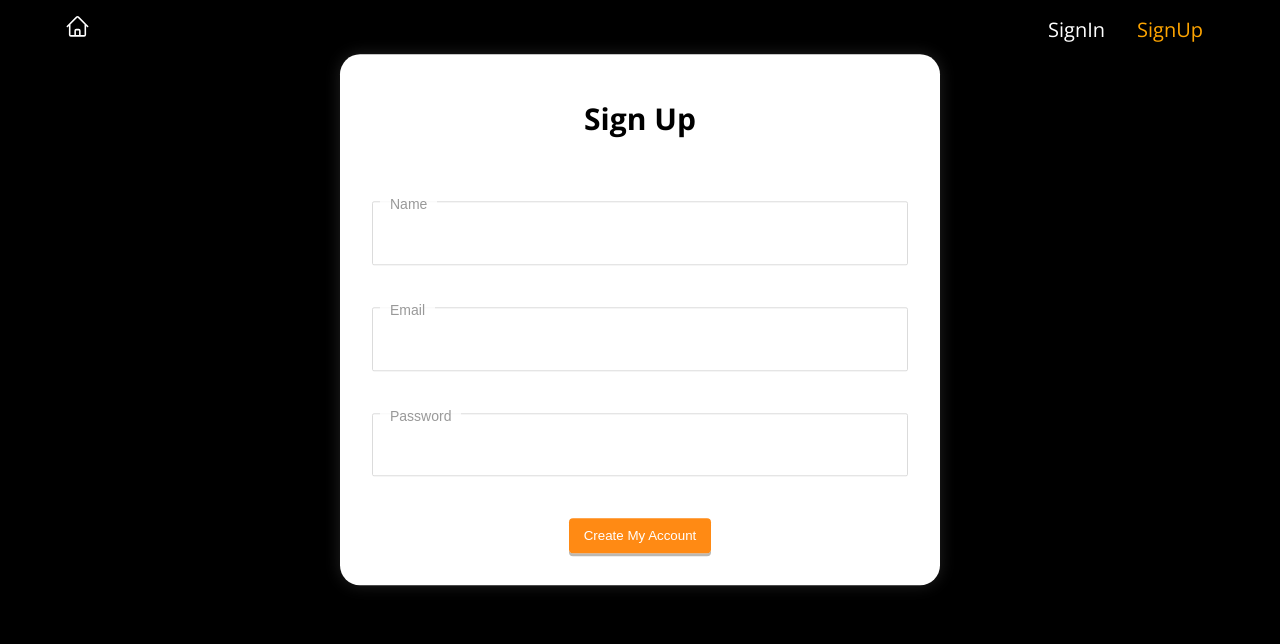
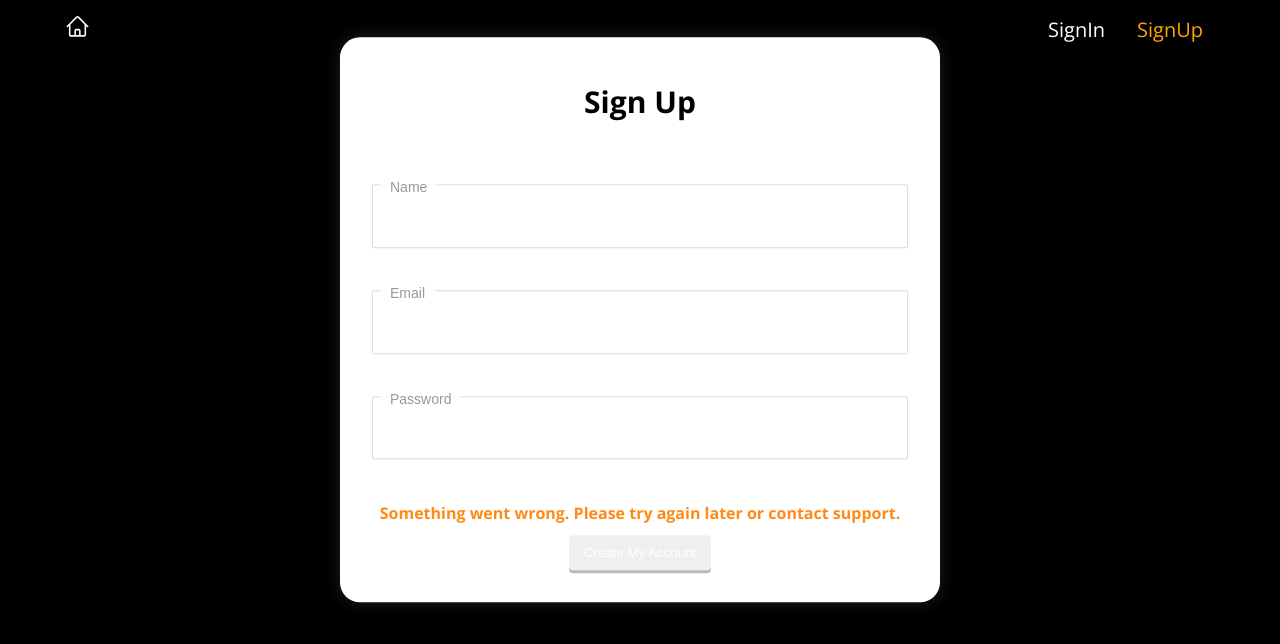
Before and after one commit to JulkaUlka/GCG, a React (Create React App) app: page /register in a window 1280 px wide. Both pictures are taken after typing "Sample", "name@example.com", "Sample123" into the empty fields and a click on the button "Create My Account". Shown: the top 644 px of the page. Built offline with nearby package versions, Linux system fonts and the light colour scheme.

Commit message:
added alert notification

```diff
--- a/src/components/UserForm/UserForm.jsx
+++ b/src/components/UserForm/UserForm.jsx
@@ -1,4 +1,4 @@
-import React, { useRef } from "react";
+import React, { useState,useRef } from "react";
 import PropTypes from "prop-types";
 
 import {
@@ -7,9 +7,11 @@ import {
   Floatlabel,
   Input,
   Button,
+  Alert,
 } from "./UserForm.styled";
 
 function UserForm({ onSubmit, isLoginForm = false }) {
+  const [showAlert, setShowAlert] = useState(false);
   const nameInputRef = useRef();
   const emailInputRef = useRef();
   const passwordInputRef = useRef();
@@ -23,7 +25,7 @@ function UserForm({ onSubmit, isLoginForm = false }) {
       password: passwordInputRef.current.value,
     };
     onSubmit(formData);
-
+    setShowAlert(true);
     event.target.reset();
   };
 
@@ -56,7 +58,13 @@ function UserForm({ onSubmit, isLoginForm = false }) {
           required
         />
       </Paragraph>
-
+      {showAlert && (
+        <Alert>
+          {isLoginForm
+            ? "The account does not exist. Please sign up to create an account."
+            : "Something went wrong. Please try again later or contact support."}
+        </Alert>
+      )}
       <Button type="submit">
         {isLoginForm ? "Sign In" : "Create My Account"}
       </Button>
--- a/src/components/UserForm/UserForm.styled.jsx
+++ b/src/components/UserForm/UserForm.styled.jsx
@@ -69,7 +69,7 @@ export const Input = styled.input`
   }
 `;
 export const Button = styled.button`
-  background: rgba(255, 128, 0, 0.92);
+  background: 6;
   box-shadow: 0 3px 0 0 #bcb8b2;
   border-radius: 4px;
   border: none;
@@ -86,3 +86,25 @@ export const Button = styled.button`
     color: #fff;
   }
 `;
+export const Alert = styled.p`
+  margin: 0 auto 10px;
+  font-family: "Open Sans";
+  font-size: 14px;
+  text-align:center;
+  font-weight: bold;
+  color: rgba(255, 128, 0, 0.92);
+  opacity: 0;
+  animation: fadeIn 1s forwards;
+
+  @keyframes fadeIn {
+    0% {
+      opacity: 0;
+    }
+    100% {
+      opacity: 1;
+    }
+  }
+  @media (min-width:768px){
+    font-size: 16px;
+  }
+`;
```
